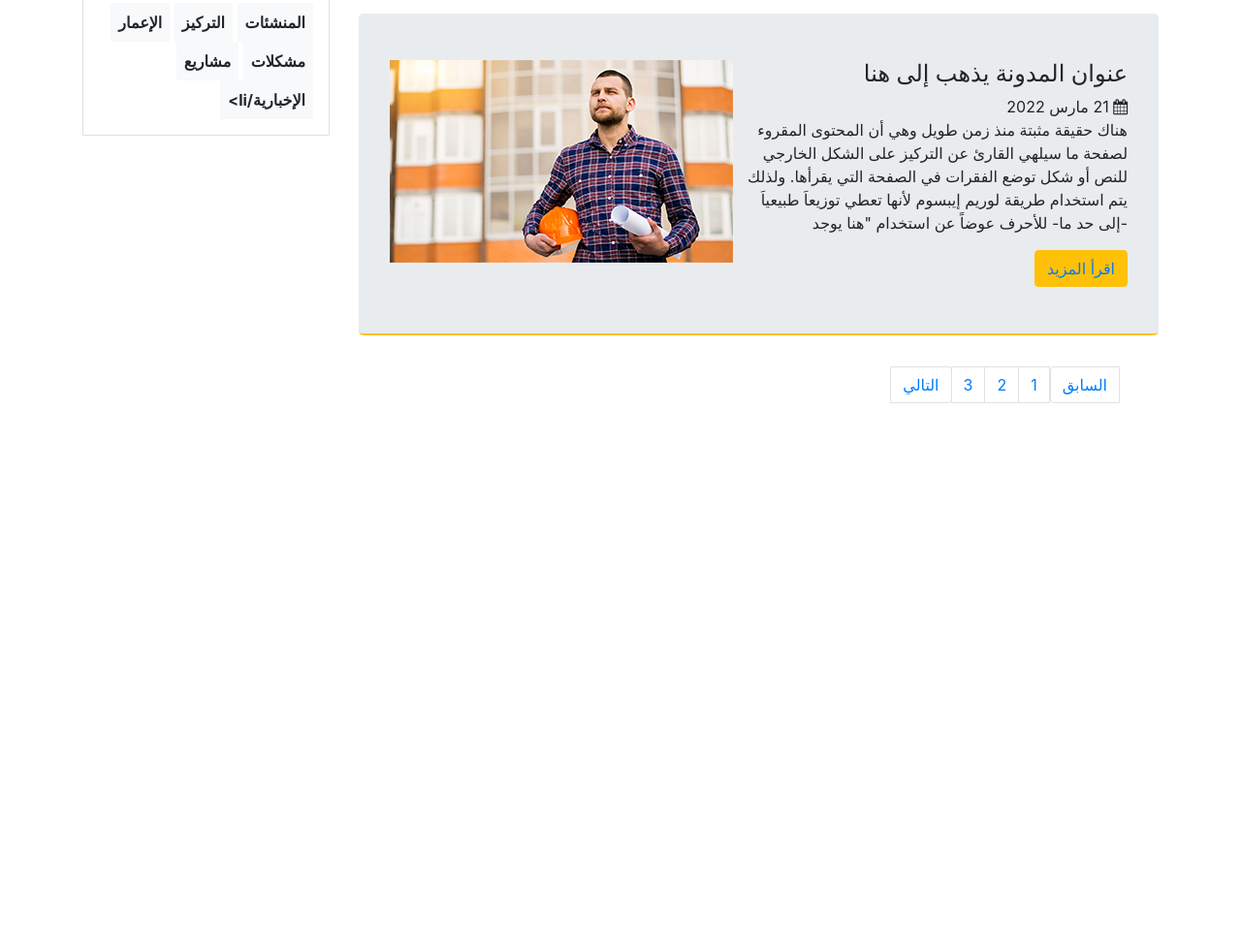
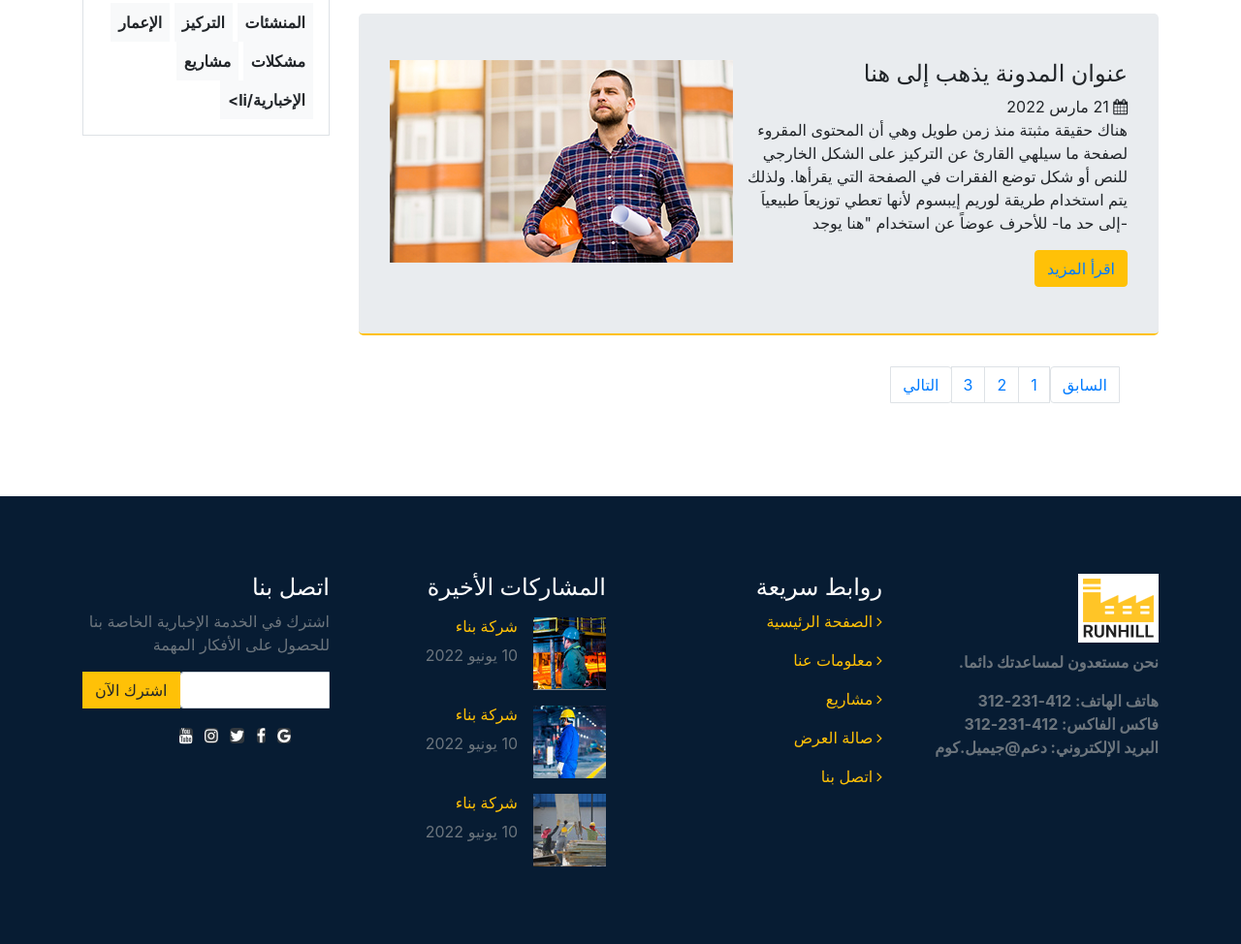
Before and after one commit to Black21396/Arabic-Website-Tempelate, a plain HTML site: page blog.html in a window 1280 px wide. Shown: the part 1027-2001 px from the top of the page at 97% size. Before the commit the page ends 1539 px from the top, so only its background shows below. Drawn offline with nearby package versions, Linux system fonts and the light colour scheme.

Commit message:
Add files via upload

```diff
--- a/blog.html
+++ b/blog.html
@@ -173,6 +173,85 @@
     </div>
   </div>
 
+  <footer class="section text-muted">
+    <div class="container">
+      <div class="row">
+        <div class="col-md-3 col-sm-6 col-12">
+          <div class="footer-item font-weight-bold">
+            <h3><img src="images/logo (1).png" alt=""></h3>
+            <p>نحن مستعدون لمساعدتك دائما.</p>
+            <ul class="list-unstyled my-3 p-0">
+              <li>هاتف الهاتف: 412-231-312</li>
+              <li>فاكس الفاكس: 412-231-312</li>
+              <li>البريد الإلكتروني: دعم@جيميل.كوم</li>
+            </ul>
+          </div>
+        </div>
+        <div class="col-md-3 col-sm-6 col-12">
+          <h4 class="text-white">روابط سريعة</h4>
+          <ul class="list-unstyled p-0">
+            <li class="mb-3">
+              <a href="#" class="text-warning"><i class="fa fa-angle-right fa-1x ml-1"></i>الصفحة الرئيسية</a>
+            </li>
+            <li class="mb-3">
+              <a href="#" class="text-warning"><i class="fa fa-angle-right fa-1x ml-1"></i>معلومات عنا</a>
+            </li>
+            <li class="mb-3">
+              <a href="#" class="text-warning"><i class="fa fa-angle-right fa-1x ml-1"></i>مشاريع</a>
+            </li>
+            <li class="mb-3">
+              <a href="#" class="text-warning"><i class="fa fa-angle-right fa-1x ml-1"></i>صالة العرض</a>
+            </li>
+            <li class="mb-3">
+              <a href="#" class="text-warning"><i class="fa fa-angle-right fa-1x ml-1"></i>اتصل بنا</a>
+            </li>
+          </ul>
+        </div>
+        <div class="col-md-3 col-sm-6 col-12">
+          <h4 class="text-white">المشاركات الأخيرة</h4>
+          <div class="footer-left">
+            <img src="images/news-thumb-1.jpg" alt="">
+            <div class="mr-3">
+              <h6 class="text-warning">شركة بناء</h6>
+              <p>10 يونيو 2022</p>
+            </div>
+          </div>
+          <div class="footer-left">
+            <img src="images/news-thumb-2.jpg" alt="">
+            <div class="mr-3">
+              <h6 class="text-warning">شركة بناء</h6>
+              <p>10 يونيو 2022</p>
+            </div>
+          </div>
+          <div class="footer-left">
+            <img src="images/news-thumb-3.jpg" alt="">
+            <div class="mr-3">
+              <h6 class="text-warning">شركة بناء</h6>
+              <p>10 يونيو 2022</p>
+            </div>
+          </div>
+        </div>
+        <div class="col-md-3 col-sm-6 col-12">
+          <h4 class="text-white">اتصل بنا</h4>
+          <p>اشترك في الخدمة الإخبارية الخاصة بنا للحصول على الأفكار المهمة</p>
+          <div class="input-group">
+            <input type="text" class="form-control">
+            <div class="input-group-prepend">
+              <button class="btn btn-warning">اشترك الآن</button>
+            </div>
+          </div>
+          <ul class="list-unstyled mt-3">
+            <li class="d-inline-block ml-2"><a href="#"><i class="fa fa-google text-white bg-dark rounded"></i></a></li>
+            <li class="d-inline-block ml-2"><a href="#"><i class="fa fa-facebook text-white bg-dark rounded"></i></a></li>
+            <li class="d-inline-block ml-2"><a href="#"><i class="fa fa-twitter text-white bg-dark rounded"></i></a></li>
+            <li class="d-inline-block ml-2"><a href="#"><i class="fa fa-instagram text-white bg-dark rounded"></i></a></li>
+            <li class="d-inline-block ml-2"><a href="#"><i class="fa fa-youtube text-white bg-dark rounded"></i></a></li>
+          </ul>
+        </div>
+      </div>
+    </div>
+  </footer>
+
 <!-- Bootstrap jQuery library -->
 <script src="https://cdn.jsdelivr.net/npm/jquery@3.6.0/dist/jquery.slim.min.js"></script>
 
```
Also changed, not shown: index.html (+1 -0 lines).
